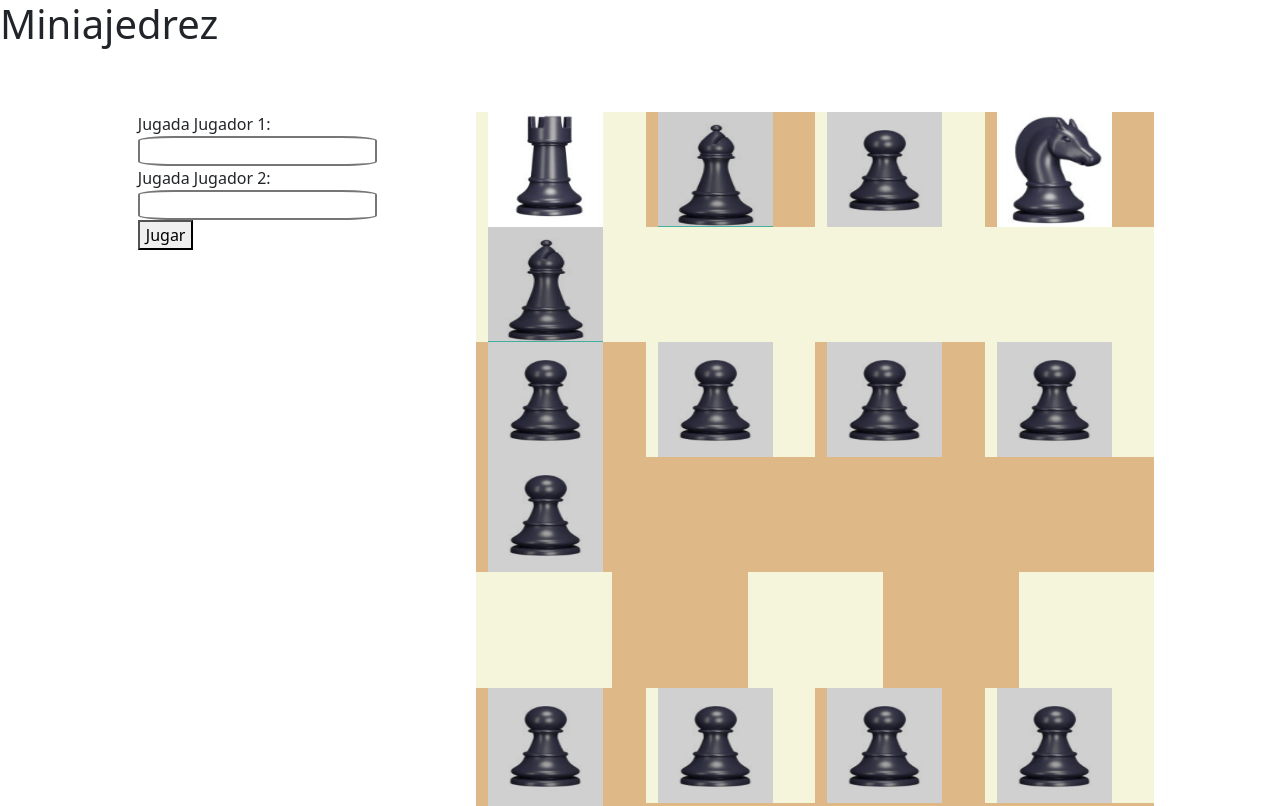
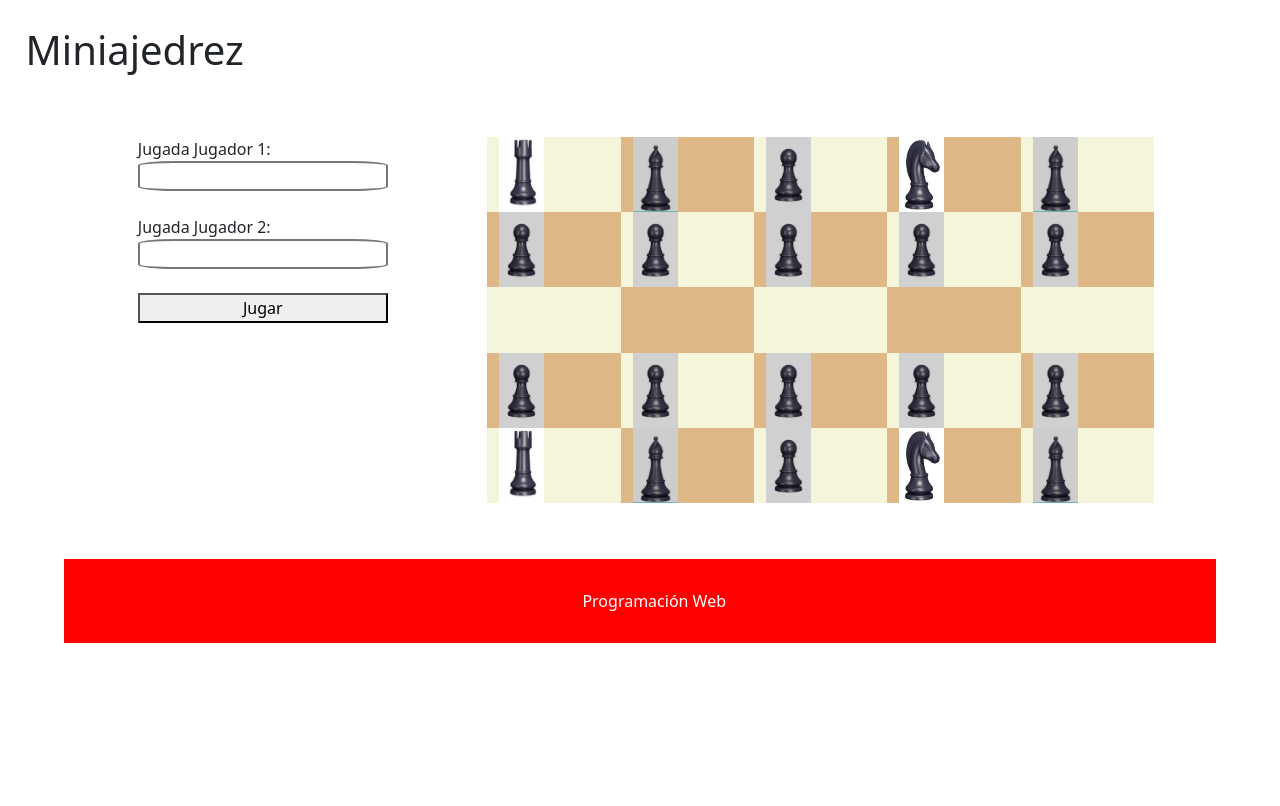
Before and after one commit to RackerH897/Examen1, a plain HTML site: page Preg1/index.html in a window 1280 px wide. Shown: the top 806 px of the page. Drawn offline with nearby package versions, Linux system fonts and the light colour scheme.

Commit message:
HTML en progreso

```diff
--- a/Preg1/estilo.css
+++ b/Preg1/estilo.css
@@ -2,14 +2,29 @@ footer {
     background-color: red;
     color: white;
     align-items: center;
-    padding-top: 15px;
+    padding-top: 30px;
     padding-left: 45%;
-    padding-bottom: 15px;
+    padding-bottom: 30px;
+}
+
+h1 {
+    padding-left: 2%;
+    padding-top: 2%;
 }
 
 input {
     border-radius: 15%;
     border-style: solid;
+    width: 250px;
+}
+
+img{
+    width: 45px;
+    height: 75px;
+}
+
+#botonJugar{
+    width: 250px;
 }
 
 #padreJugadasJuego {
@@ -32,11 +47,12 @@ input {
     background-color: beige;
 }
 
-img{
-    width: 115px;
-    height: 115px;
+#vacio{
+    padding: 25px;
 }
 
-#vacio{
-    padding: 50px;
+#divFooter{
+    padding-left: 5%;
+    padding-right: 5%;
+    padding-bottom: 2%;
 }
--- a/Preg1/index.html
+++ b/Preg1/index.html
@@ -15,9 +15,11 @@
             <form>
                 <label>Jugada Jugador 1: </label><br>
                 <input type="text"><br>
+                <br>
                 <label>Jugada Jugador 2: </label><br>
                 <input type="text"><br>
-                <button type="button">Jugar</button>
+                <br>
+                <button type="button" id="botonJugar">Jugar</button>
             </form>
         </div>
         <div class="row" id="tablero">
@@ -52,8 +54,11 @@
             <div class="col" id="parteBeige"><img src="fotos/pieza4.png"></div>
         </div>
     </div>
-    <footer>
-        Programación Web
-    </footer>
+    <div id="divFooter">
+        <footer>
+            Programación Web
+        </footer>
+    </div>
+
 </body>
 </html>
```
